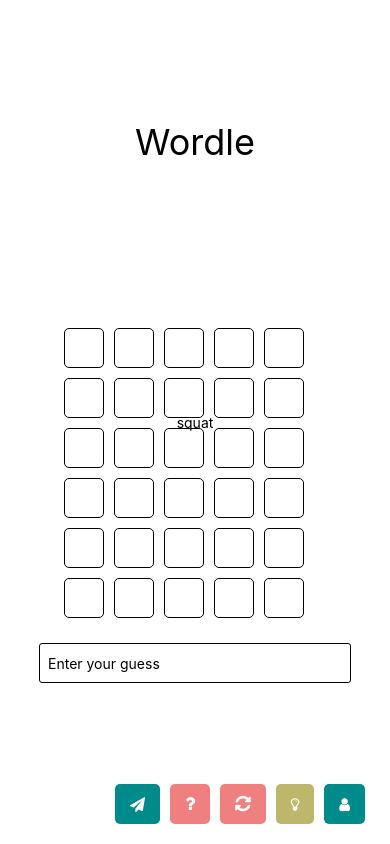
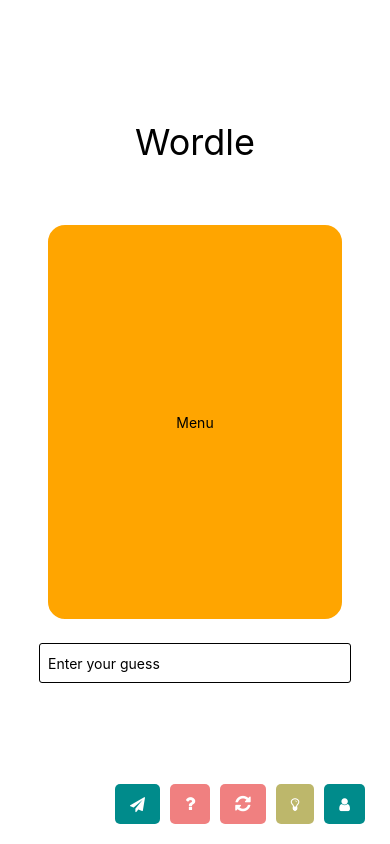
Before and after one commit to Tuukkaleksi/wordle-project, a React Native app: screen / in a window 390 px wide. Built offline with nearby package versions, Linux system fonts and the light colour scheme.

Commit message:
Start building Menu

```diff
--- a/App.js
+++ b/App.js
@@ -1,6 +1,7 @@
 import React, { useState } from 'react';
 /* import { StatusBar } from 'expo-status-bar'; */
 /* import app from '/components/firebaseConfig'; */
+import Menu from './components/menu';
 import { Text, View, TextInput, TouchableOpacity, KeyboardAvoidingView, SafeAreaView } from 'react-native';
 import styles from './components/styles';
 import Icon from 'react-native-vector-icons/FontAwesome';
@@ -133,6 +134,7 @@ export default function App() {
         </TouchableOpacity>
       </View>
       <Text>{targetWord}</Text>
+      <Menu />
   </KeyboardAvoidingView>
   );
 };
--- /dev/null
+++ b/components/menu.js
@@ -0,0 +1,28 @@
+import { StyleSheet, Text, View } from 'react-native';
+import React from 'react';
+
+const Menu = () => {
+    return(
+        <View style={styles.menu}>
+            <Text>Menu</Text>
+        </View>
+    );
+};
+
+export default Menu;
+
+const styles = StyleSheet.create({
+    menu: {
+        flex: 1,
+        backgroundColor: 'orange',
+        justifyContent: 'center',
+        alignItems: 'center',
+        zIndex: 999,
+        position: 'absolute',
+        width: 300,
+        height: 400,
+        borderRadius: 20,
+        borderWidth: 3,
+        borderColor: 'white',
+    },
+});
--- a/package.json
+++ b/package.json
@@ -15,6 +15,7 @@
     "react": "18.2.0",
     "react-dom": "18.2.0",
     "react-native": "0.72.4",
+    "react-native-popup-menu": "^0.16.1",
     "react-native-vector-icons": "^10.0.0",
     "react-native-web": "~0.19.6"
   },
```
Also changed, not shown: 1 other file (tests, documents, lock files or other folders).
